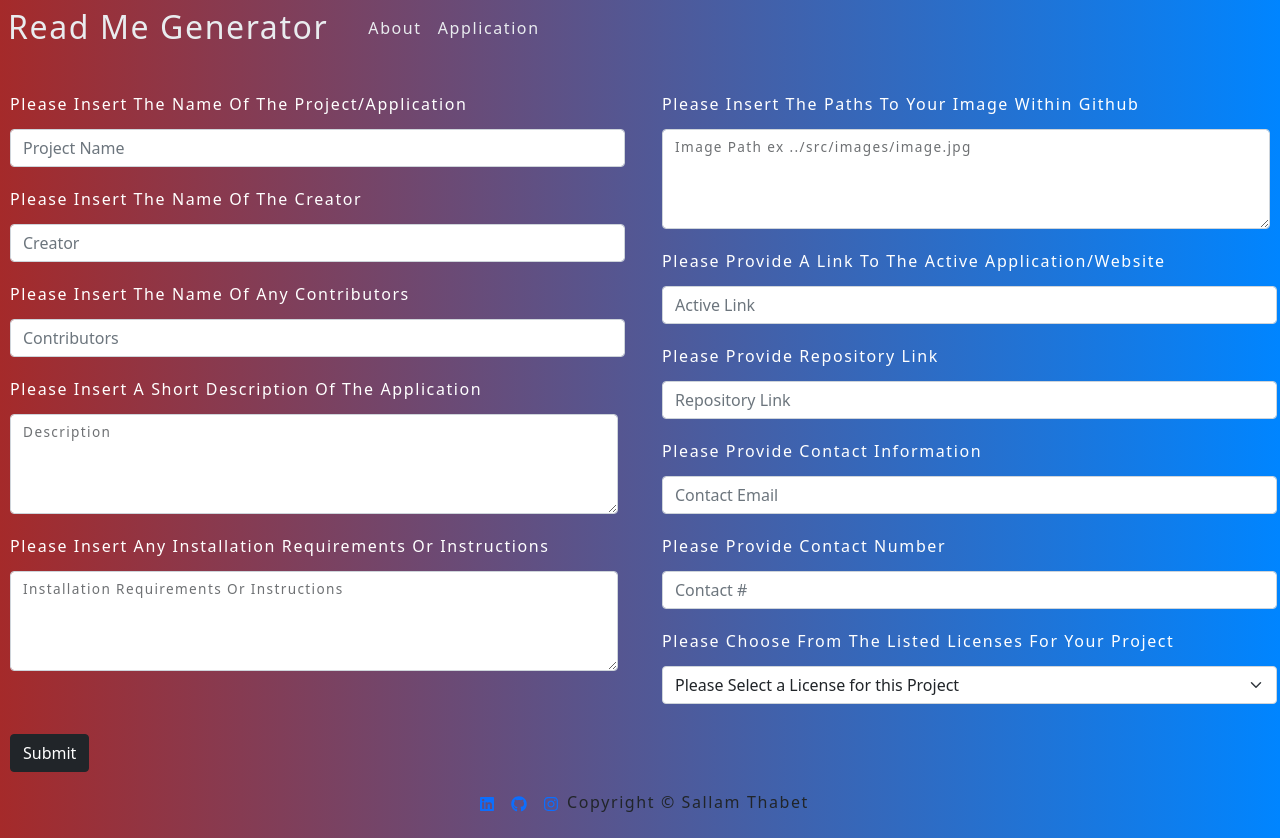
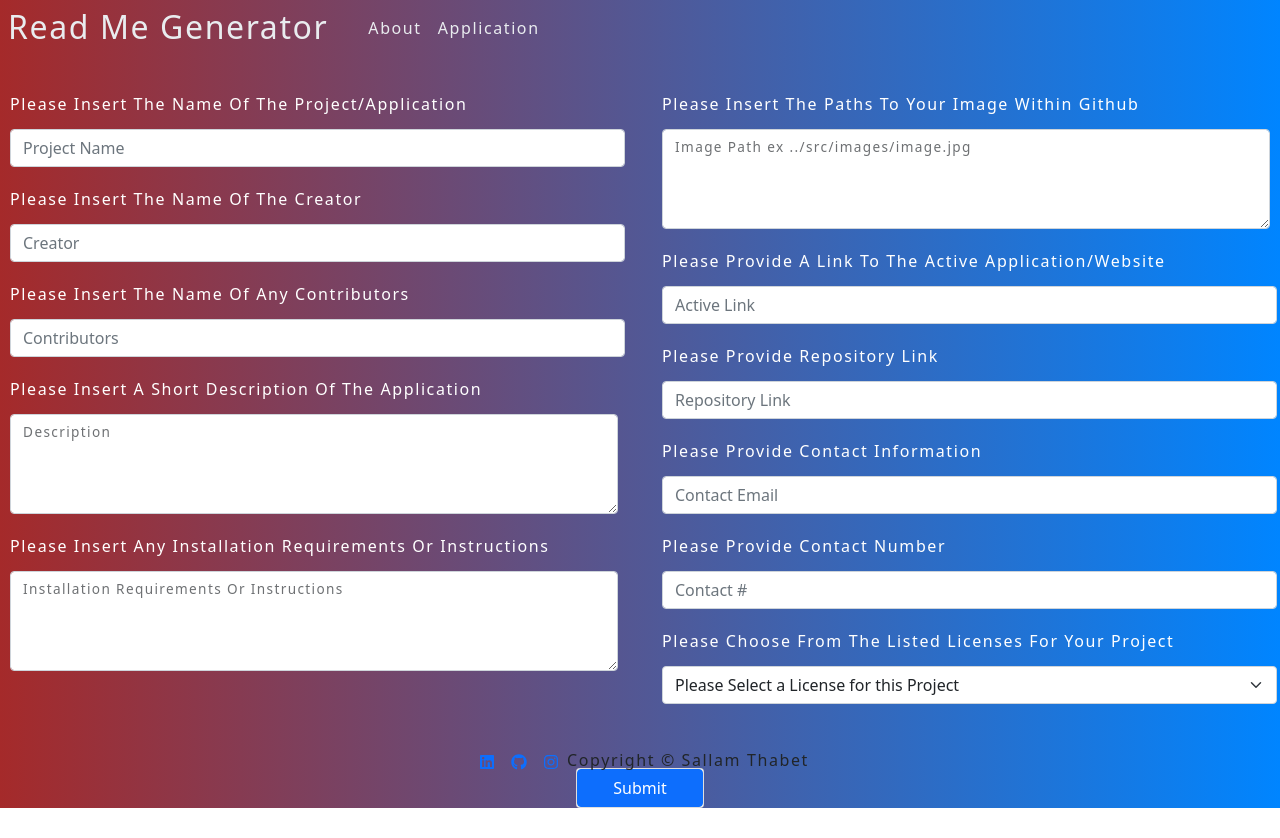
Before and after one commit to thabets/ReadMeGeneratorReact, a React (Create React App) app in the folder read-me-generator/: page /readMeGenerator in a window 1280 px wide. After the commit the page ends 808 px from the top, so only its background shows below. Built offline with nearby package versions, Linux system fonts and the light colour scheme; the HTML template or start-up script is replaced by a standard one.

Commit message:
Cleaned up UX exprience

```diff
--- a/read-me-generator/src/App.js
+++ b/read-me-generator/src/App.js
@@ -16,7 +16,7 @@ function App() {
   return (
     <div
       style={{
-        backgroundImage: `linear-gradient(to right, rgba(165, 42, 42, 1), rgba(0, 133, 255, 1))`,
+
       }}
     >
       <Nav home={home} setHome={setHome}></Nav>
--- a/read-me-generator/src/components/Footer/index.js
+++ b/read-me-generator/src/components/Footer/index.js
@@ -3,7 +3,7 @@ import { FaLinkedin, FaInstagram, FaGithub } from "react-icons/fa";
 
 function Footer(props) {
   return (
-    <footer className=" px-2 py-2  center">
+    <footer className=" px-2 py-2  center footer">
       <a
         href="https://www.linkedin.com/in/sallam-thabet-93418518a/"
         target="blank"
--- a/read-me-generator/src/components/Helpers/index.js
+++ b/read-me-generator/src/components/Helpers/index.js
@@ -1,7 +1,6 @@
 import React from "react";
 import { Card, Button } from "react-bootstrap";
 import { useNavigate } from "react-router-dom";
-
 
 function HandleSubmit() {
   let navigate = useNavigate();
@@ -110,13 +109,11 @@ function HandleSubmit() {
           <br></br> This project uses the following license: {license}
         </Card.Text>
       </Card>
-      <Button
-        variant="dark"
-        style={{ margin: " 30px 10px 10px 10px" }}
-        onClick={() => navigate('/readMeGenerator')}
-      >
-        Submit
-      </Button>
+      <Card className="mar3">
+        <Button variant="primary" onClick={() => navigate("/readMeGenerator")}>
+          Return
+        </Button>
+      </Card>
     </div>
   );
 }
--- a/read-me-generator/src/components/ReadMeGenerator/index.js
+++ b/read-me-generator/src/components/ReadMeGenerator/index.js
@@ -6,10 +6,9 @@ import {
   FloatingLabel,
   Button,
   FormLabel,
+  Card,
 } from "react-bootstrap";
 import { useNavigate } from "react-router-dom";
-
-
 
 function ReadMeGenerator() {
   const navigate = useNavigate();
@@ -135,13 +134,11 @@ function ReadMeGenerator() {
           </Col>
         </Row>
       </Form>
-      <Button
-        variant="dark"
-        style={{ margin: " 30px 10px 10px 10px" }}
-        onClick={() => navigate('/handleSubmit')}
-      >
-        Submit
-      </Button>
+      <Card style={{ margin: "5% 45% 0px 45%" }}>
+        <Button variant="primary" onClick={() => navigate("/handleSubmit")}>
+          Submit
+        </Button>
+      </Card>
     </div>
   );
 }
--- a/read-me-generator/src/index.css
+++ b/read-me-generator/src/index.css
@@ -5,7 +5,11 @@ body {
   line-height: 1.5;
   font-size: 18px;
   letter-spacing: 0.1em;
-  background: var(--light);
+  background: linear-gradient(
+    to right,
+    rgba(165, 42, 42, 1),
+    rgba(0, 133, 255, 1)
+  );
   color: var(--dark);
   font-family: "arial", cursive;
 }
@@ -44,7 +48,6 @@ code {
   margin-left: var(--spacing-two);
 }
 .hbackground {
-
   color: #e9ecef;
   text-decoration: none;
 }
@@ -65,20 +68,32 @@ li {
 .mar {
   margin: 60px 60px 60px 60px;
 }
-.header{
-  color: 'black';
+.header {
+  color: "black";
 }
-.border{
-  border-radius: '3rem';
+.border {
+  border-radius: "3rem";
 }
-.label{
+.label {
   color: white;
   padding-top: 20px;
   padding-bottom: 5px;
   padding-left: 10px;
   padding-right: 10px;
 }
-.mar2{
+.mar2 {
   margin-left: 10px;
   margin-right: 10px;
 }
+.mar3 {
+  margin-left: 45%;
+  margin-right: 45%;
+  margin-bottom: 70px;
+}
+.footer {
+  position: fixed;
+  padding: 10px 10px 0px 10px;
+  bottom: 20px;
+  width: 100%;
+  height: 40px;
+}
```
